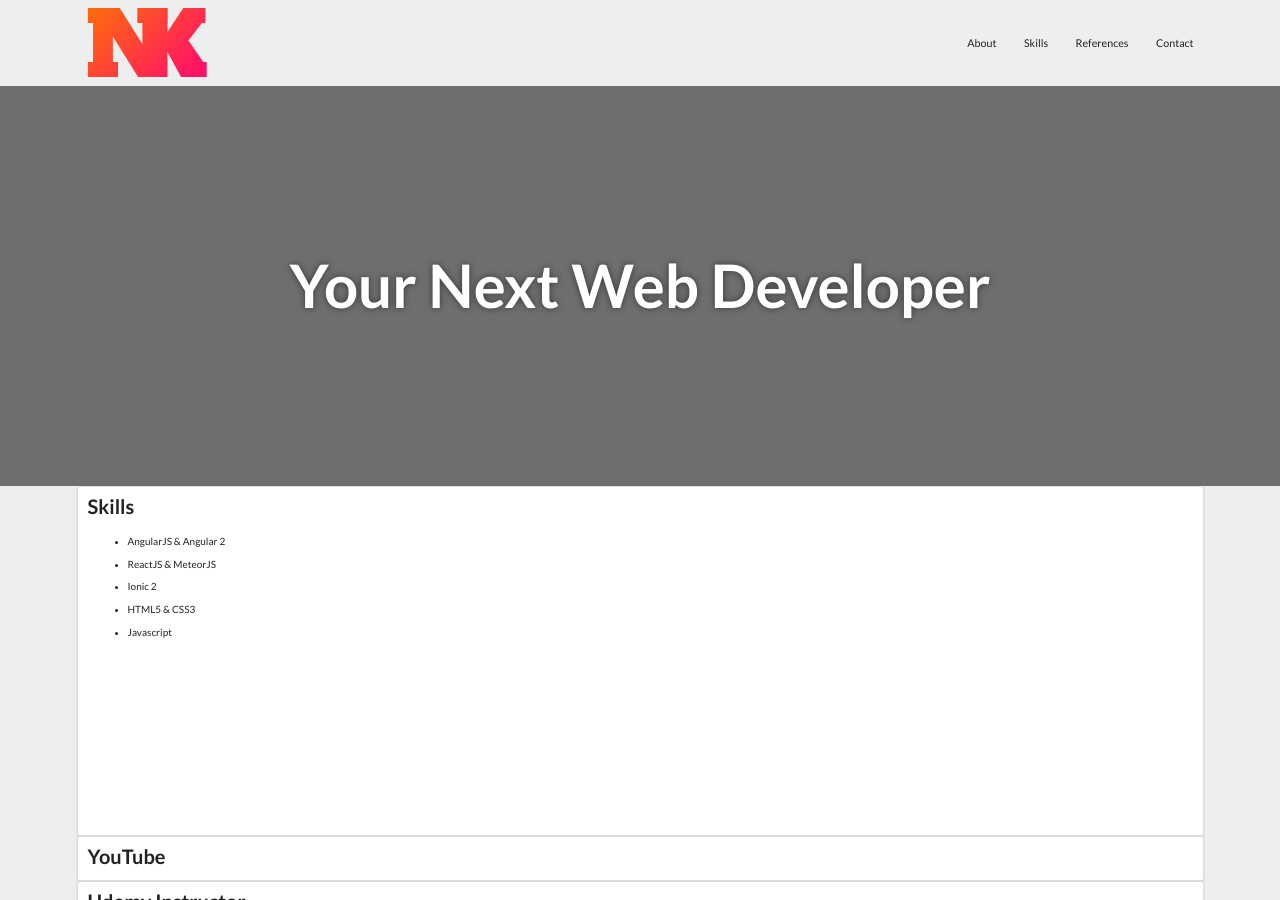
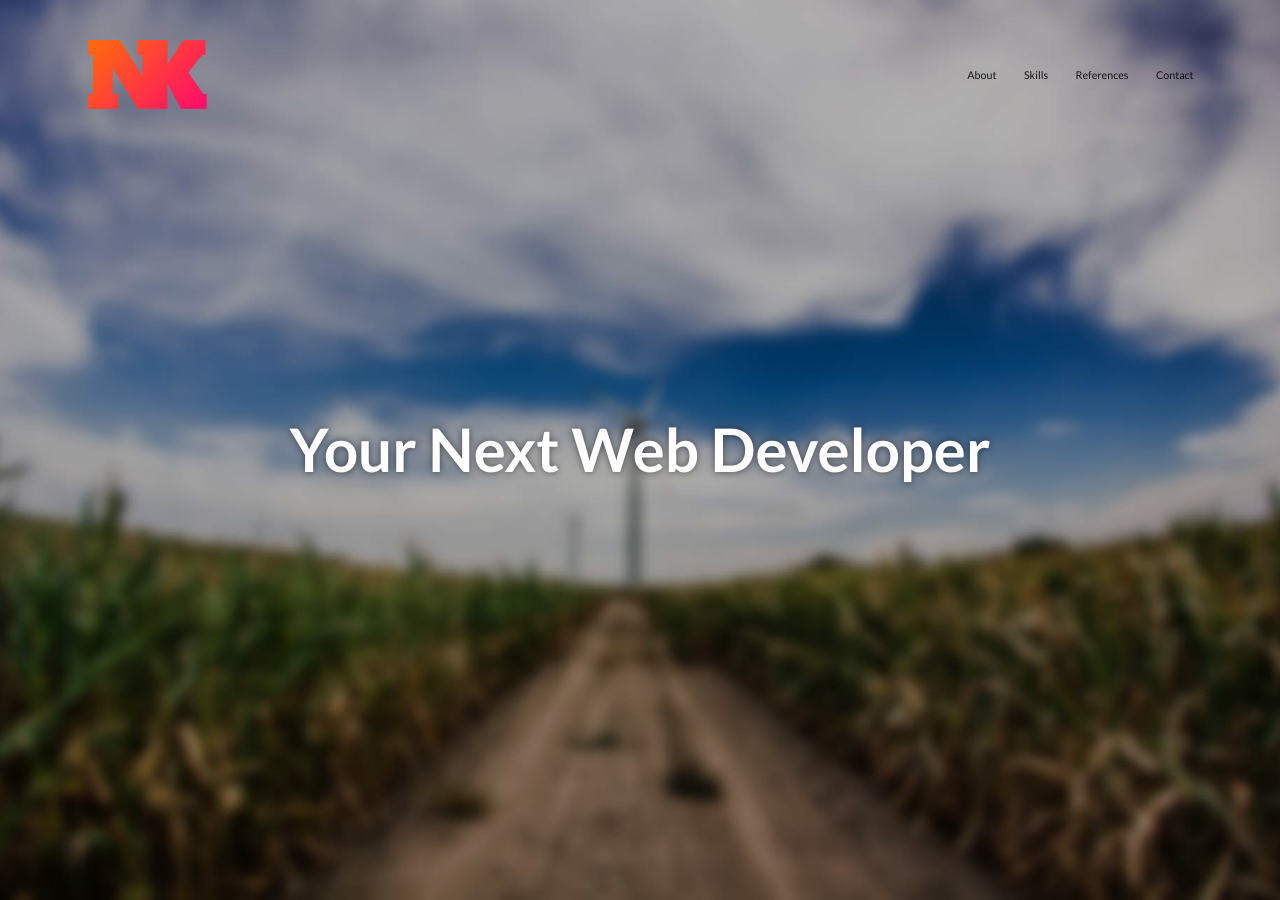
Before and after one commit to nickkenens/portfolio, a Jekyll site: the page built from index.html, in a window 1280 px wide and 900 px high. Built offline with Jekyll 4.4.1, drawn with Linux system fonts in a browser that asks for light colours; nearby versions of some CDN libraries.

Commit message:
Add Full vh & vw masthead, including z-indexed Header

```diff
--- a/_includes/header.html
+++ b/_includes/header.html
@@ -1,6 +1,7 @@
 <header class="site-header">
 
   <div class="wrapper">
+    <div class="following bar">
       <nav class="ui container">
         <div class="ui large secondary menu">
           <div class="item">
@@ -30,5 +31,6 @@
       </nav>
 
     </div>
+  </div>
 
 </header>
--- a/_layouts/default.html
+++ b/_layouts/default.html
@@ -18,6 +18,8 @@
     </script>
     <script type="text/javascript" src="https://cdnjs.cloudflare.com/ajax/libs/semantic-ui/2.1.8/semantic.min.js">
     </script>
+    <script type="text/javascript" src="/javascript/main.js">
+    </script>
   </body>
 
 </html>
--- a/css/main.css
+++ b/css/main.css
@@ -16,7 +16,7 @@
 	background:  linear-gradient(
       rgba(0, 0, 0, 0.3),
       rgba(0, 0, 0, 0.3)
-    ), url(/assets/intro-bg.jpg);
+    ), url(/assets/intro-bg-optimized.jpg);
 	background-position: center;
 	background-size: cover;
 	position: relative;
@@ -28,6 +28,7 @@
 	align-items: center;
 	justify-content: center;
 	flex-flow: row wrap;
+	height: 100vh;
 }
 
 
@@ -59,3 +60,15 @@
 .site-footer {
 	width: 100%;
 }
+
+.following.bar {
+    position: fixed;
+    top: 0px;
+    z-index: 100;
+    left: 0%;
+    padding: 2em 0em;
+    width: 100%;
+    box-shadow: 0px 0px 0px 0px transparent;
+    border-bottom: 1px solid transparent;
+    transition: padding 0.5s ease, background 0.5s ease, box-shadow 0.5s ease, border 0.5s ease;
+}
--- a/index.html
+++ b/index.html
@@ -9,7 +9,7 @@
 </section>
 
 <section class="skills">
-  <div class="ui container ui segment">
+  <div class="ui container">
     <h1 class="ui header">Skills</h1>
     <div class="programming-languages">
       <ul>
@@ -24,25 +24,25 @@
 </section>
 
 <section class="youtube">
-  <div class="ui container ui segment">
+  <div class="ui container">
     <h1 class="ui header">YouTube</h1>
   </div>
 </section>
 
 <section class="instructor">
-  <div class="ui container ui segment">
+  <div class="ui container">
     <h1 class="ui header">Udemy Instructor</h1>
   </div>
 </section>
 
 <section class="connect">
-  <div class="ui container ui segment">
+  <div class="ui container">
     <h1 class="ui header">Let's Connect</h1>
   </div>
 </section>
 
 <section class="contact">
-  <div class="ui container ui segment">
+  <div class="ui container">
     <h1 class="ui header">Let's Talk</h1>
   </div>
 </section>
```
Also changed, not shown: assets/intro-bg-optimized.jpg (added), javascript/main.js (added). Lines whose indentation alone changed are shown as unchanged.
